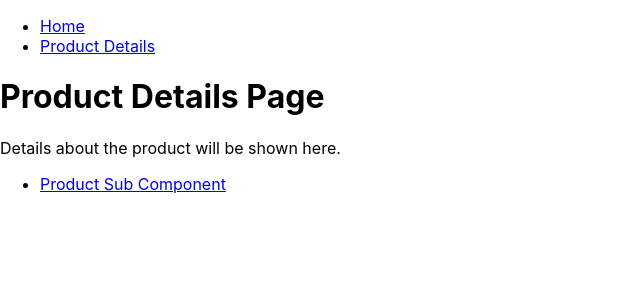
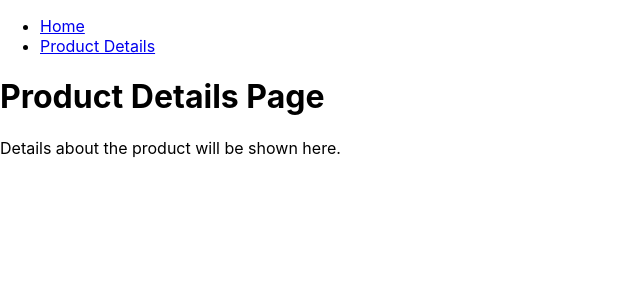
Before and after one commit to poojakulkarniWai/PharmaApplication, a React (Create React App) app: page /product-details in a window 1280 px wide. Shown: the top 300 px of the page, without its empty margins (0-640 px from the left). Built offline with nearby package versions, Linux system fonts and the light colour scheme.

Commit message:
Product deatils modified

```diff
--- a/src/components/ProductDetailsComponent.js
+++ b/src/components/ProductDetailsComponent.js
@@ -1,21 +1,10 @@
 // src/components/ProductDetailsComponent.js
 import React from 'react';
-import { Route, Link } from 'react-router-dom';
-
-const ProductSubComponent = () => (
-  <div>
-    <h2>Product Sub Component</h2>
-  </div>
-);
 
 const ProductDetailsComponent = () => (
   <div>
     <h1>Product Details Page</h1>
     <p>Details about the product will be shown here.</p>
-    <ul>
-      <li><Link to="/product-details/sub">Product Sub Component</Link></li>
-    </ul>
-    <Route path="/product-details/sub" component={ProductSubComponent} />
   </div>
 );
 
```
